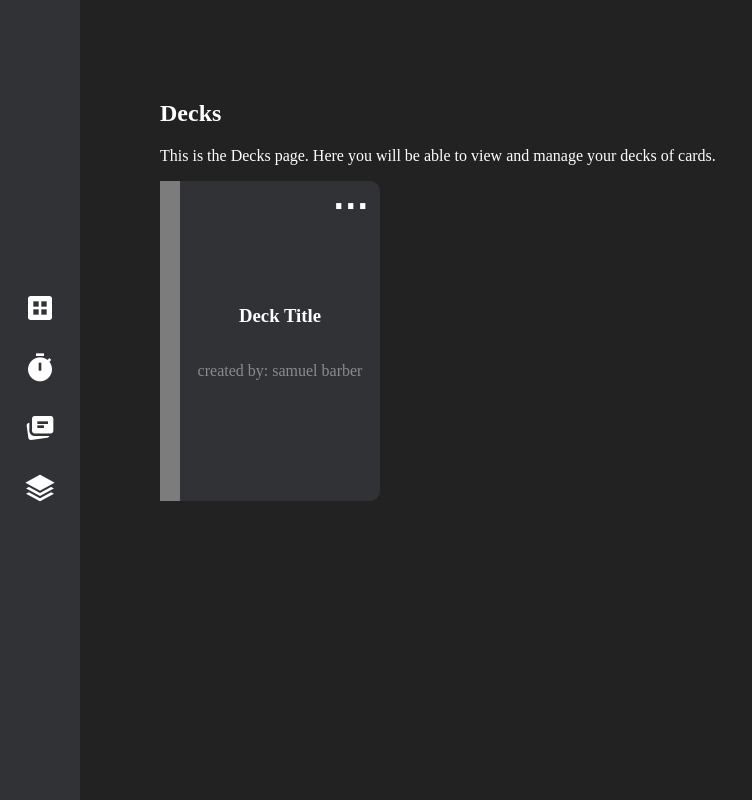
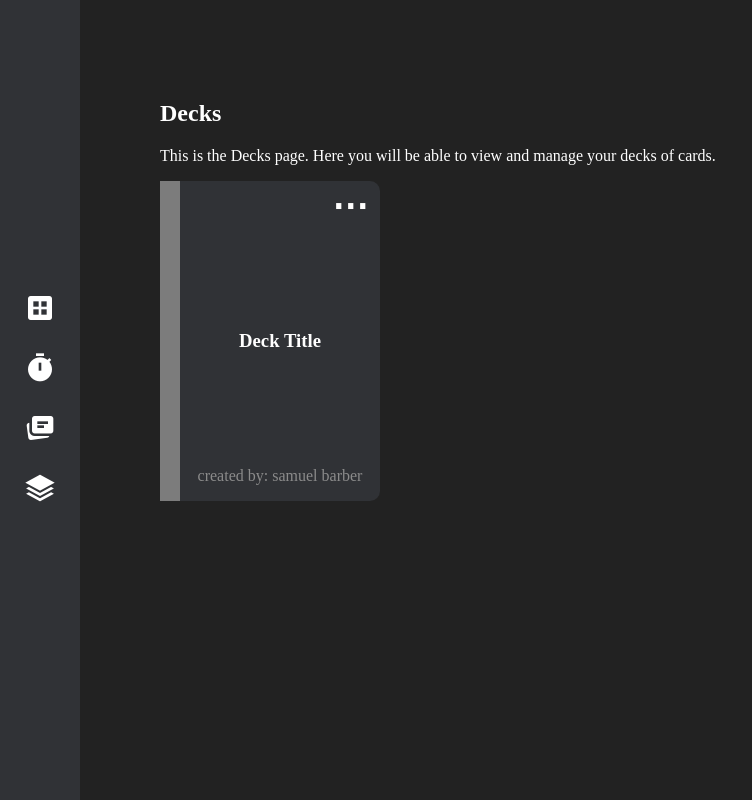
Before and after one commit to 18barbers2/gostudycards, a React (Vite) app in the folder frontend/: page /decks in a window 1280 px wide. Shown: the whole page, without its empty margins (0-752 px from the left). Built offline with nearby package versions, Linux system fonts and the light colour scheme.

Commit message:
style: updated position of created by text

```diff
--- a/frontend/src/css/DeckTile.css
+++ b/frontend/src/css/DeckTile.css
@@ -48,4 +48,6 @@
 
 .created-by {
     color: rgb(139, 139, 139);
+    position: absolute;
+    bottom: 0px;
 }
```
